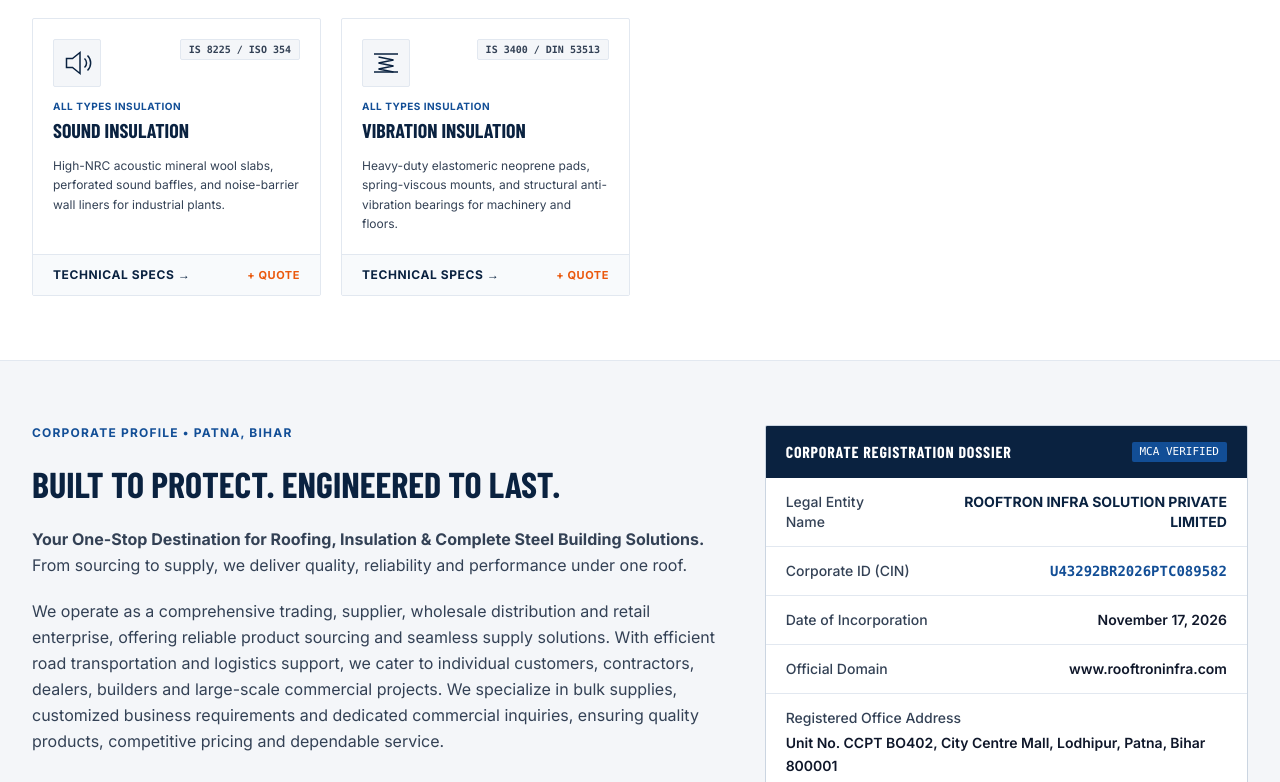
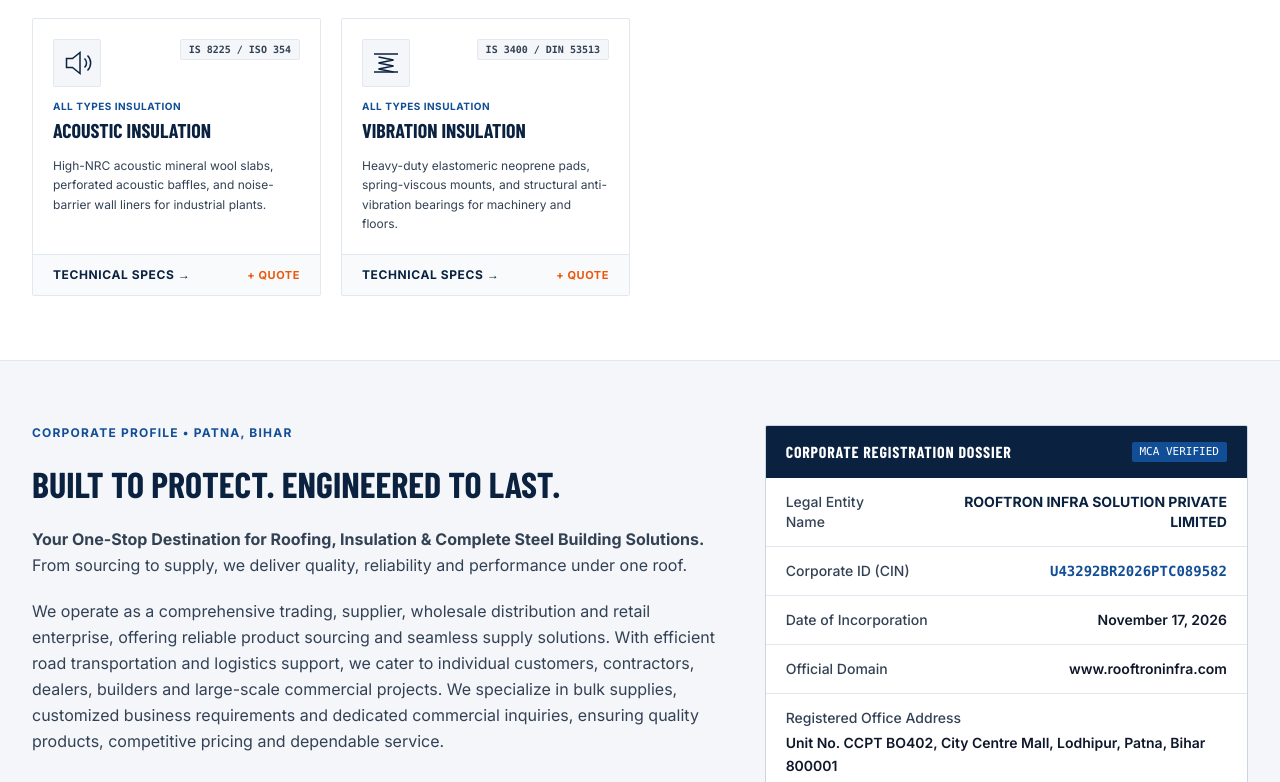
Before and after one commit to nngandhi96/RooftronInfra, a Next.js app: page / in a window 1280 px wide. Shown: the part 1598-2380 px from the top of the page. Built offline with nearby package versions, Linux system fonts and the light colour scheme; a web font is replaced by a local one.

Commit message:
content: rename Sound Insulation to Acoustic Insulation

```diff
--- a/src/data/company.ts
+++ b/src/data/company.ts
@@ -76,6 +76,6 @@ export const FOOTER_INFRA_LINKS = [
   { productId: "handrails", label: "Handrails & Ladders" },
   { productId: "solar", label: "Solar Mount Structures" },
   { productId: "thermal-insulation", label: "Thermal Insulation" },
-  { productId: "sound-insulation", label: "Sound Insulation" },
+  { productId: "sound-insulation", label: "Acoustic Insulation" },
   { productId: "vibration-insulation", label: "Vibration Insulation" },
 ] as const;
--- a/src/data/products.ts
+++ b/src/data/products.ts
@@ -205,12 +205,12 @@ export const PRODUCTS: readonly Product[] = [
   },
   {
     id: "sound-insulation",
-    name: "Sound Insulation",
+    name: "Acoustic Insulation",
     category: "insulation",
     categoryLabel: "All Types Insulation",
     isCode: "IS 8225 / ISO 354",
     summary:
-      "High-NRC acoustic mineral wool slabs, perforated sound baffles, and noise-barrier wall liners for industrial plants.",
+      "High-NRC acoustic mineral wool slabs, perforated acoustic baffles, and noise-barrier wall liners for industrial plants.",
     specs: [
       [
         "Acoustic Performance",
@@ -299,7 +299,7 @@ export const HERO_SLIDES: readonly HeroSlide[] = [
     eyebrow: "Welcome To Rooftron Infra",
     headline: "Powering Progress Through Precision-Made Steel",
     subtitle:
-      "Rooftron Infra supplies composite deck sheets, rolling shutter profiles, and thermal/sound/vibration insulation.",
+      "Rooftron Infra supplies composite deck sheets, rolling shutter profiles, and thermal, acoustic, and vibration insulation.",
     image: "/images/hero/slide-4-steel-welding.jpg",
     imageAlt:
       "Industrial steel fabricator welding a heavy structural I-beam with bright sparks",
```
